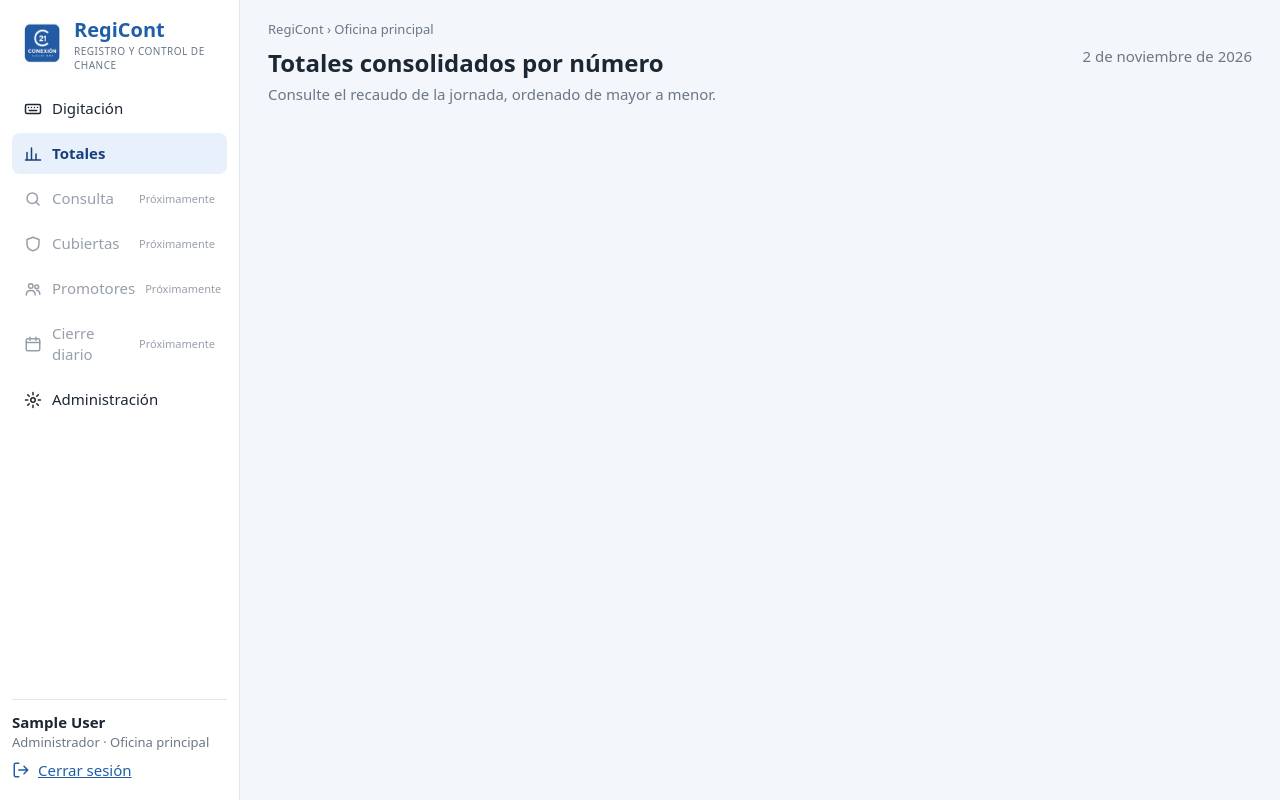
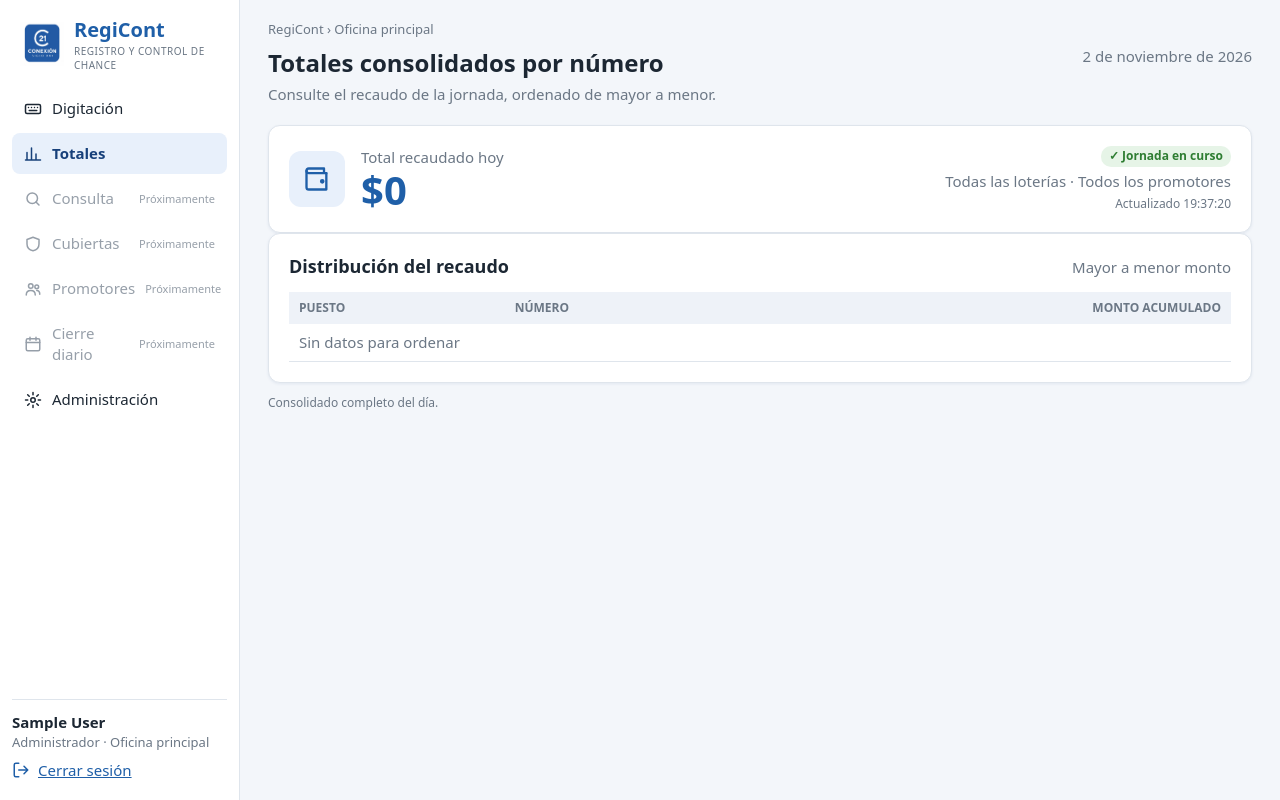
Before and after one commit to MajoLvR16/RegiCont, a Django app: page /totales/ in a window 1280 px wide. Run offline with Django 5.2, Linux system fonts and the light colour scheme; the visitor is signed in with stand-in values (Sample User, id 1); data that the repository does not hold is empty.

Commit message:
Módulo de totales: pantalla con refresco automático cada pocos segundos (RF08)

```diff
--- a/ventas/static/css/regicont.css
+++ b/ventas/static/css/regicont.css
@@ -144,3 +144,12 @@ input:focus, select:focus { outline: none; border-color: var(--azul); box-shadow
 .aviso .btn { padding: 4px 12px; margin-left: 8px; background: #fff; border: 1px solid var(--rojo); color: var(--rojo); }
 .pie-form { display: flex; justify-content: space-between; align-items: flex-end; gap: 12px; }
 fieldset:disabled { opacity: .5; }
+
+/* Totales */
+.total-tarjeta { display: flex; align-items: center; gap: 16px; }
+.total-icono { background: var(--azul-claro); color: var(--azul); border-radius: 12px; padding: 14px; display: flex; }
+.total-grande { color: var(--azul); font-size: 40px; font-weight: 700; line-height: 1.1; }
+.total-lado { margin-left: auto; text-align: right; display: flex; flex-direction: column; align-items: flex-end; gap: 4px; }
+.pie-total { background: var(--azul-claro); }
+.pie-total td { padding: 10px; font-weight: 700; }
+.pie-total .num { color: var(--azul); }
--- /dev/null
+++ b/ventas/static/js/totales.js
@@ -0,0 +1,72 @@
+(function () {
+  'use strict';
+  var cont = document.getElementById('totales');
+  if (!cont) { return; }
+  var url = cont.getAttribute('data-url-datos');
+  var espera = (parseInt(cont.getAttribute('data-refresco'), 10) || 7) * 1000;
+  var cuerpo = document.querySelector('#tabla-totales tbody');
+  var pie = document.querySelector('#tabla-totales tfoot');
+  var ultima = (document.getElementById('actualizado').textContent.match(/\d{2}:\d{2}:\d{2}/) || [''])[0];
+
+  function celda(fila, texto, clase, fuerte) {
+    var td = document.createElement('td');
+    if (clase) { td.className = clase; }
+    if (fuerte) {
+      var s = document.createElement('strong');
+      s.textContent = texto;
+      td.appendChild(s);
+    } else {
+      td.textContent = texto;
+    }
+    fila.appendChild(td);
+  }
+
+  function pintar(d) {
+    var i, f, tr, td;
+    while (cuerpo.firstChild) { cuerpo.removeChild(cuerpo.firstChild); }
+    if (!d.filas.length) {
+      tr = document.createElement('tr');
+      td = document.createElement('td');
+      td.colSpan = 3;
+      td.className = 'texto-gris';
+      td.textContent = 'Sin datos para ordenar';
+      tr.appendChild(td);
+      cuerpo.appendChild(tr);
+    }
+    for (i = 0; i < d.filas.length; i++) {
+      f = d.filas[i];
+      tr = document.createElement('tr');
+      celda(tr, f.puesto);
+      celda(tr, f.numero, '', true);
+      celda(tr, f.monto, 'num');
+      cuerpo.appendChild(tr);
+    }
+    document.getElementById('total-recaudado').textContent = d.total;
+    document.getElementById('pie-total').textContent = d.total;
+    document.getElementById('pie-etiqueta').textContent =
+      'Total de la jornada · ' + d.cantidad + (d.cantidad === 1 ? ' número' : ' números');
+    pie.hidden = !d.cantidad;
+    ultima = d.actualizado;
+    document.getElementById('actualizado').textContent = 'Actualizado ' + ultima;
+  }
+
+  function siguiente() { setTimeout(consultar, espera); }
+
+  function consultar() {
+    if (document.hidden) { siguiente(); return; }
+    fetch(url, { credentials: 'same-origin' }).then(function (r) {
+      if (r.redirected) { window.location.reload(); return null; }
+      if (!r.ok) { throw new Error('estado ' + r.status); }
+      return r.json();
+    }).then(function (d) {
+      if (d) { pintar(d); }
+      siguiente();
+    }).catch(function () {
+      document.getElementById('actualizado').textContent =
+        'Sin conexión; última actualización ' + ultima;
+      siguiente();
+    });
+  }
+
+  siguiente();
+})();
--- a/ventas/templates/totales/consolidado.html
+++ b/ventas/templates/totales/consolidado.html
@@ -1,6 +1,42 @@
 {% extends "base.html" %}
+{% load static %}
 {% block titulo %}Totales consolidados · RegiCont{% endblock %}
 {% block menu_activo %}totales{% endblock %}
 {% block titulo_pagina %}Totales consolidados por número{% endblock %}
 {% block subtitulo_pagina %}Consulte el recaudo de la jornada, ordenado de mayor a menor.{% endblock %}
-{% block contenido %}{% endblock %}
+{% block contenido %}
+<div id="totales" data-url-datos="{% url 'ventas:totales_datos' %}" data-refresco="{{ refresco }}">
+  <section class="tarjeta total-tarjeta">
+    <div class="total-icono">
+      <svg width="28" height="28" viewBox="0 0 24 24" fill="none" stroke="currentColor" stroke-width="2" stroke-linecap="round" stroke-linejoin="round" aria-hidden="true"><path d="M20 7H5a2 2 0 0 1 0-4h13v4"/><path d="M3 5v14a2 2 0 0 0 2 2h15V7"/><circle cx="16.5" cy="14" r="1"/></svg>
+    </div>
+    <div>
+      <div class="texto-gris">Total recaudado hoy</div>
+      <div id="total-recaudado" class="total-grande">{{ total }}</div>
+    </div>
+    <div class="total-lado">
+      <span class="etiqueta-verde">✓ Jornada en curso</span>
+      <div class="texto-gris">Todas las loterías · Todos los promotores</div>
+      <span id="actualizado" class="texto-gris texto-chico">Actualizado {{ actualizado }}</span>
+    </div>
+  </section>
+  <section class="tarjeta">
+    <div class="tarjeta__cabecera">
+      <h2>Distribución del recaudo</h2>
+      <span class="texto-gris">Mayor a menor monto</span>
+    </div>
+    <table class="tabla" id="tabla-totales">
+      <thead><tr><th>Puesto</th><th>Número</th><th class="num">Monto acumulado</th></tr></thead>
+      <tbody>
+        {% for f in filas %}<tr><td>{{ f.puesto }}</td><td><strong>{{ f.numero }}</strong></td><td class="num">{{ f.monto }}</td></tr>
+        {% empty %}<tr><td colspan="3" class="texto-gris">Sin datos para ordenar</td></tr>{% endfor %}
+      </tbody>
+      <tfoot class="pie-total"{% if not cantidad %} hidden{% endif %}>
+        <tr><td colspan="2" id="pie-etiqueta">Total de la jornada · {{ cantidad }} número{{ cantidad|pluralize:"s" }}</td><td class="num" id="pie-total">{{ total }}</td></tr>
+      </tfoot>
+    </table>
+  </section>
+  <p class="texto-gris texto-chico">Consolidado completo del día.</p>
+</div>
+{% endblock %}
+{% block js_extra %}<script src="{% static 'js/totales.js' %}" defer></script>{% endblock %}
```
